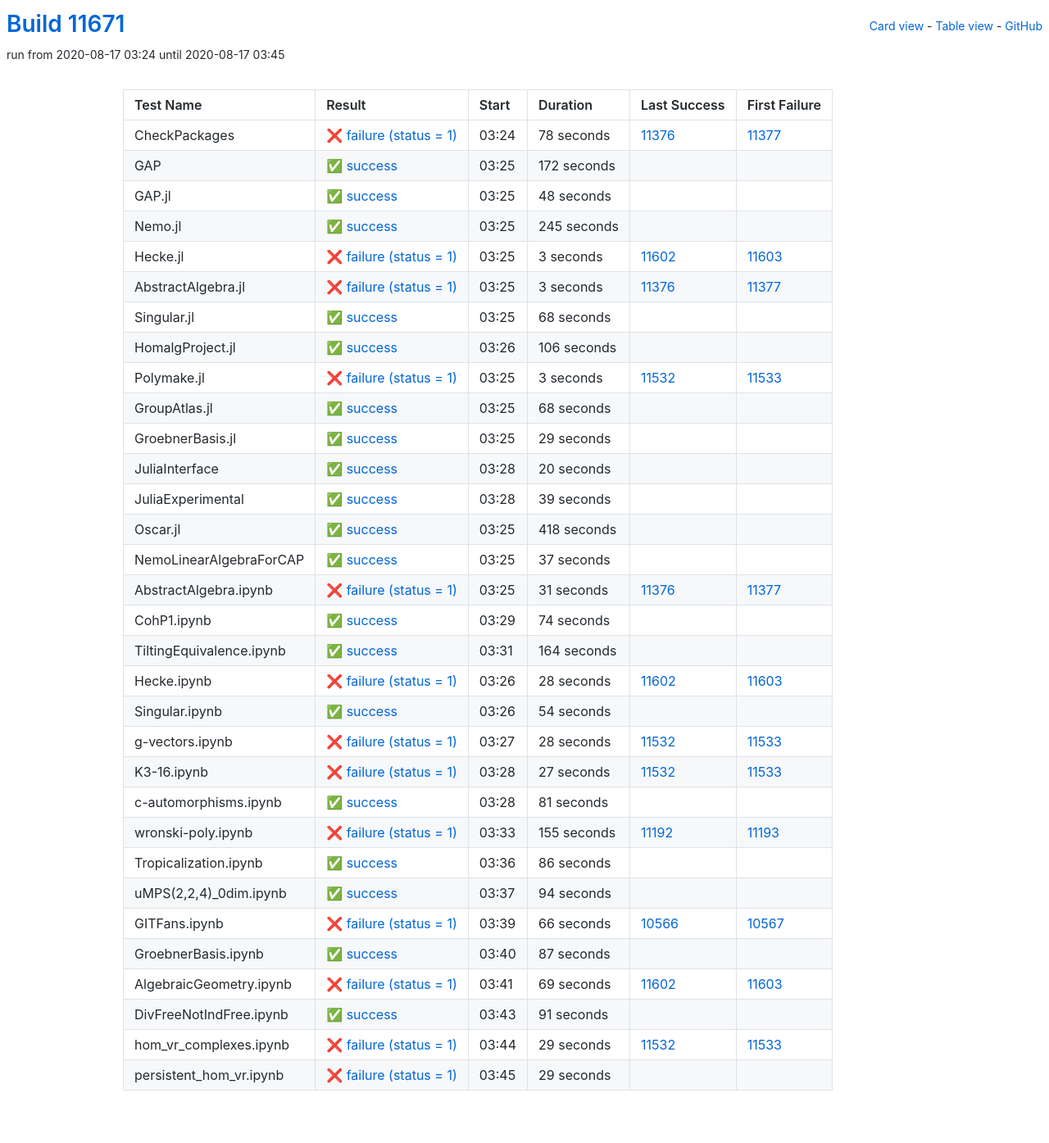
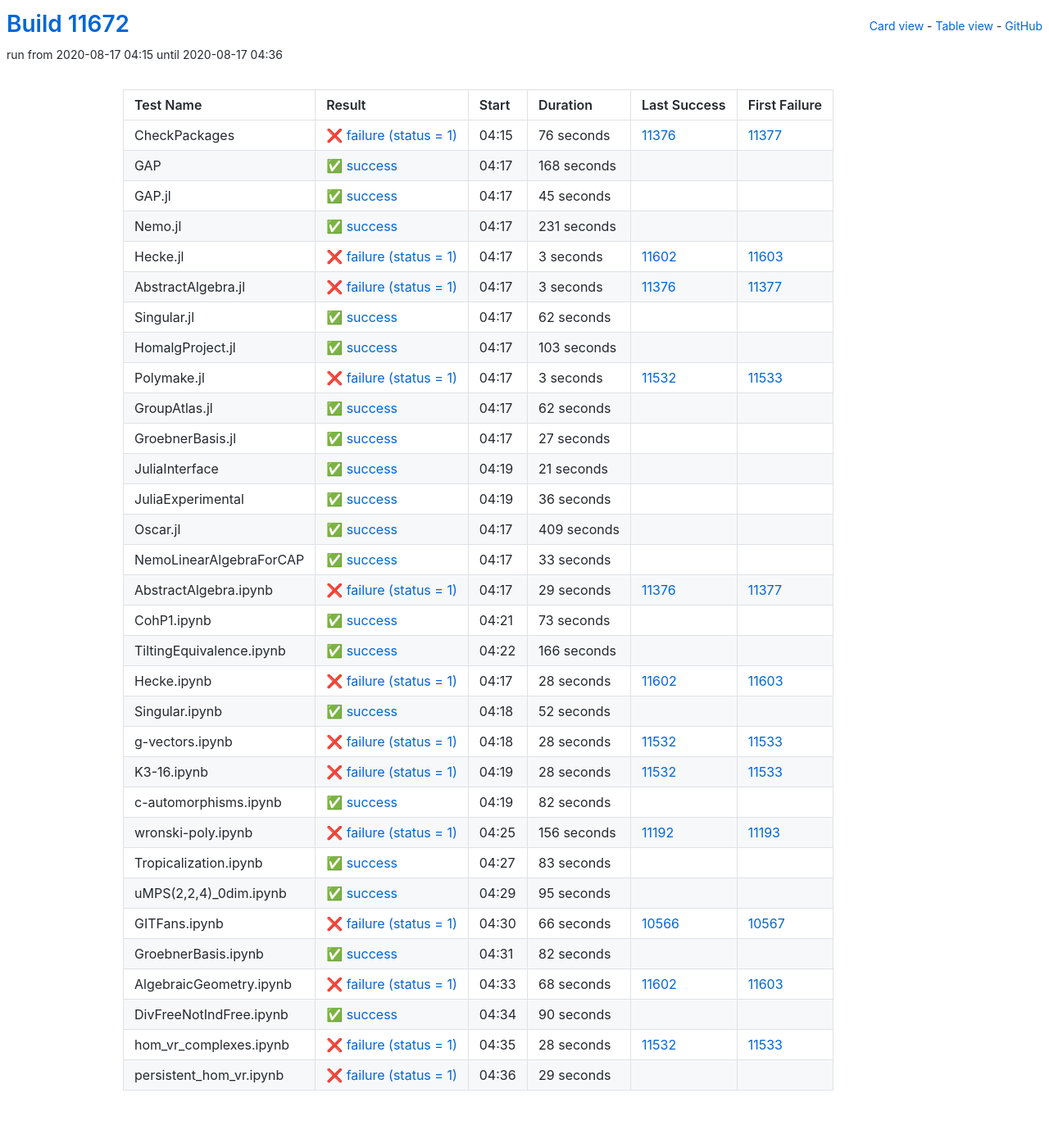
Before and after one commit to oscar-system/oscar-ci-status, a Jekyll site: the page built from table.html, in a window 1280 px wide. Shown: the whole page at 82% size. Built offline with Jekyll 4.4.1, drawn with Linux system fonts in a browser that asks for light colours.

Commit message:
Build #11672

```diff
--- a/_data/ci.yml
+++ b/_data/ci.yml
@@ -1,6 +1,6 @@
 ---
-build: 11671
-build_url: https://oscarci.mathematik.uni-kl.de/job/oscar/11671/
+build: 11672
+build_url: https://oscarci.mathematik.uni-kl.de/job/oscar/11672/
 job: oscar
 organization: oscar-system
 repo: oscar-ci-status
@@ -8,56 +8,56 @@
 tests:
 - name: CheckPackages
   id: checkpackages
-  log: https://oscarci.mathematik.uni-kl.de/job/oscar/11671/artifact/logs/build-11671/CheckPackages.log
-  start: 2020-08-17 03:24
+  log: https://oscarci.mathematik.uni-kl.de/job/oscar/11672/artifact/logs/build-11672/CheckPackages.log
+  start: 2020-08-17 04:15
   success: false
   exitcode: 1
   status: failure
-  duration: 78
+  duration: 76
   last_success: 11376
   last_success_url: https://oscarci.mathematik.uni-kl.de/job/oscar/11376/
   first_failure: 11377
   first_failure_url: https://oscarci.mathematik.uni-kl.de/job/oscar/11377/
 - name: GAP
   id: gap
-  log: https://oscarci.mathematik.uni-kl.de/job/oscar/11671/artifact/logs/build-11671/GAP.log
-  start: 2020-08-17 03:25
+  log: https://oscarci.mathematik.uni-kl.de/job/oscar/11672/artifact/logs/build-11672/GAP.log
+  start: 2020-08-17 04:17
   success: true
   exitcode: 0
   status: success
-  duration: 172
+  duration: 168
   last_success: false
   last_success_url:
   first_failure: false
   first_failure_url:
 - name: GAP.jl
   id: gap-jl
-  log: https://oscarci.mathematik.uni-kl.de/job/oscar/11671/artifact/logs/build-11671/GAP.jl.log
-  start: 2020-08-17 03:25
+  log: https://oscarci.mathematik.uni-kl.de/job/oscar/11672/artifact/logs/build-11672/GAP.jl.log
+  start: 2020-08-17 04:17
   success: true
   exitcode: 0
   status: success
-  duration: 48
+  duration: 45
   last_success: false
   last_success_url:
   first_failure: false
   first_failure_url:
 - name: Nemo.jl
   id: nemo-jl
-  log: https://oscarci.mathematik.uni-kl.de/job/oscar/11671/artifact/logs/build-11671/Nemo.jl.log
-  start: 2020-08-17 03:25
+  log: https://oscarci.mathematik.uni-kl.de/job/oscar/11672/artifact/logs/build-11672/Nemo.jl.log
+  start: 2020-08-17 04:17
   success: true
   exitcode: 0
   status: success
-  duration: 245
+  duration: 231
   last_success: false
   last_success_url:
   first_failure: false
   first_failure_url:
 - name: Hecke.jl
   id: hecke-jl
-  log: https://oscarci.mathematik.uni-kl.de/job/oscar/11671/artifact/logs/build-11671/Hecke.jl.log
-  start: 2020-08-17 03:25
+  log: https://oscarci.mathematik.uni-kl.de/job/oscar/11672/artifact/logs/build-11672/Hecke.jl.log
+  start: 2020-08-17 04:17
   success: false
   exitcode: 1
   status: failure
@@ -68,8 +68,8 @@
   first_failure_url: https://oscarci.mathematik.uni-kl.de/job/oscar/11603/
 - name: AbstractAlgebra.jl
   id: abstractalgebra-jl
-  log: https://oscarci.mathematik.uni-kl.de/job/oscar/11671/artifact/logs/build-11671/AbstractAlgebra.jl.log
-  start: 2020-08-17 03:25
+  log: https://oscarci.mathematik.uni-kl.de/job/oscar/11672/artifact/logs/build-11672/AbstractAlgebra.jl.log
+  start: 2020-08-17 04:17
   success: false
   exitcode: 1
   status: failure
@@ -80,32 +80,32 @@
   first_failure_url: https://oscarci.mathematik.uni-kl.de/job/oscar/11377/
 - name: Singular.jl
   id: singular-jl
-  log: https://oscarci.mathematik.uni-kl.de/job/oscar/11671/artifact/logs/build-11671/Singular.jl.log
-  start: 2020-08-17 03:25
+  log: https://oscarci.mathematik.uni-kl.de/job/oscar/11672/artifact/logs/build-11672/Singular.jl.log
+  start: 2020-08-17 04:17
   success: true
   exitcode: 0
   status: success
-  duration: 68
+  duration: 62
   last_success: false
   last_success_url:
   first_failure: false
   first_failure_url:
 - name: HomalgProject.jl
   id: homalgproject-jl
-  log: https://oscarci.mathematik.uni-kl.de/job/oscar/11671/artifact/logs/build-11671/HomalgProject.jl.log
-  start: 2020-08-17 03:26
+  log: https://oscarci.mathematik.uni-kl.de/job/oscar/11672/artifact/logs/build-11672/HomalgProject.jl.log
+  start: 2020-08-17 04:17
   success: true
   exitcode: 0
   status: success
-  duration: 106
+  duration: 103
   last_success: false
   last_success_url:
   first_failure: false
   first_failure_url:
 - name: Polymake.jl
   id: polymake-jl
-  log: https://oscarci.mathematik.uni-kl.de/job/oscar/11671/artifact/logs/build-11671/Polymake.jl.log
-  start: 2020-08-17 03:25
+  log: https://oscarci.mathematik.uni-kl.de/job/oscar/11672/artifact/logs/build-11672/Polymake.jl.log
+  start: 2020-08-17 04:17
   success: false
   exitcode: 1
   status: failure
@@ -116,116 +116,116 @@
   first_failure_url: https://oscarci.mathematik.uni-kl.de/job/oscar/11533/
 - name: GroupAtlas.jl
   id: groupatlas-jl
-  log: https://oscarci.mathematik.uni-kl.de/job/oscar/11671/artifact/logs/build-11671/GroupAtlas.jl.log
-  start: 2020-08-17 03:25
+  log: https://oscarci.mathematik.uni-kl.de/job/oscar/11672/artifact/logs/build-11672/GroupAtlas.jl.log
+  start: 2020-08-17 04:17
   success: true
   exitcode: 0
   status: success
-  duration: 68
+  duration: 62
   last_success: false
   last_success_url:
   first_failure: false
   first_failure_url:
 - name: GroebnerBasis.jl
   id: groebnerbasis-jl
-  log: https://oscarci.mathematik.uni-kl.de/job/oscar/11671/artifact/logs/build-11671/GroebnerBasis.jl.log
-  start: 2020-08-17 03:25
+  log: https://oscarci.mathematik.uni-kl.de/job/oscar/11672/artifact/logs/build-11672/GroebnerBasis.jl.log
+  start: 2020-08-17 04:17
   success: true
   exitcode: 0
   status: success
-  duration: 29
+  duration: 27
   last_success: false
   last_success_url:
   first_failure: false
   first_failure_url:
 - name: JuliaInterface
   id: juliainterface
-  log: https://oscarci.mathematik.uni-kl.de/job/oscar/11671/artifact/logs/build-11671/JuliaInterface.log
-  start: 2020-08-17 03:28
+  log: https://oscarci.mathematik.uni-kl.de/job/oscar/11672/artifact/logs/build-11672/JuliaInterface.log
+  start: 2020-08-17 04:19
   success: true
   exitcode: 0
   status: success
-  duration: 20
+  duration: 21
   last_success: false
   last_success_url:
   first_failure: false
   first_failure_url:
 - name: JuliaExperimental
   id: juliaexperimental
-  log: https://oscarci.mathematik.uni-kl.de/job/oscar/11671/artifact/logs/build-11671/JuliaExperimental.log
-  start: 2020-08-17 03:28
+  log: https://oscarci.mathematik.uni-kl.de/job/oscar/11672/artifact/logs/build-11672/JuliaExperimental.log
+  start: 2020-08-17 04:19
   success: true
   exitcode: 0
   status: success
-  duration: 39
+  duration: 36
   last_success: false
   last_success_url:
   first_failure: false
   first_failure_url:
 - name: Oscar.jl
   id: oscar-jl
-  log: https://oscarci.mathematik.uni-kl.de/job/oscar/11671/artifact/logs/build-11671/Oscar.jl.log
-  start: 2020-08-17 03:25
+  log: https://oscarci.mathematik.uni-kl.de/job/oscar/11672/artifact/logs/build-11672/Oscar.jl.log
+  start: 2020-08-17 04:17
   success: true
   exitcode: 0
   status: success
-  duration: 418
+  duration: 409
   last_success: false
   last_success_url:
   first_failure: false
   first_failure_url:
 - name: NemoLinearAlgebraForCAP
   id: nemolinearalgebraforcap
-  log: https://oscarci.mathematik.uni-kl.de/job/oscar/11671/artifact/logs/build-11671/NemoLinearAlgebraForCAP.log
-  start: 2020-08-17 03:25
+  log: https://oscarci.mathematik.uni-kl.de/job/oscar/11672/artifact/logs/build-11672/NemoLinearAlgebraForCAP.log
+  start: 2020-08-17 04:17
   success: true
   exitcode: 0
   status: success
-  duration: 37
+  duration: 33
   last_success: false
   last_success_url:
   first_failure: false
   first_failure_url:
 - name: AbstractAlgebra.ipynb
   id: abstractalgebra-ipynb
-  log: https://oscarci.mathematik.uni-kl.de/job/oscar/11671/artifact/logs/build-11671/AbstractAlgebra.ipynb.log
-  start: 2020-08-17 03:25
+  log: https://oscarci.mathematik.uni-kl.de/job/oscar/11672/artifact/logs/build-11672/AbstractAlgebra.ipynb.log
+  start: 2020-08-17 04:17
   success: false
   exitcode: 1
   status: failure
-  duration: 31
+  duration: 29
   last_success: 11376
   last_success_url: https://oscarci.mathematik.uni-kl.de/job/oscar/11376/
   first_failure: 11377
   first_failure_url: https://oscarci.mathematik.uni-kl.de/job/oscar/11377/
 - name: CohP1.ipynb
   id: cohp1-ipynb
-  log: https://oscarci.mathematik.uni-kl.de/job/oscar/11671/artifact/logs/build-11671/CohP1.ipynb.log
-  start: 2020-08-17 03:29
+  log: https://oscarci.mathematik.uni-kl.de/job/oscar/11672/artifact/logs/build-11672/CohP1.ipynb.log
+  start: 2020-08-17 04:21
   success: true
   exitcode: 0
   status: success
-  duration: 74
+  duration: 73
   last_success: false
   last_success_url:
   first_failure: false
   first_failure_url:
 - name: TiltingEquivalence.ipynb
   id: tiltingequivalence-ipynb
-  log: https://oscarci.mathematik.uni-kl.de/job/oscar/11671/artifact/logs/build-11671/TiltingEquivalence.ipynb.log
-  start: 2020-08-17 03:31
+  log: https://oscarci.mathematik.uni-kl.de/job/oscar/11672/artifact/logs/build-11672/TiltingEquivalence.ipynb.log
+  start: 2020-08-17 04:22
   success: true
   exitcode: 0
   status: success
-  duration: 164
+  duration: 166
   last_success: false
   last_success_url:
   first_failure: false
   first_failure_url:
 - name: Hecke.ipynb
   id: hecke-ipynb
-  log: https://oscarci.mathematik.uni-kl.de/job/oscar/11671/artifact/logs/build-11671/Hecke.ipynb.log
-  start: 2020-08-17 03:26
+  log: https://oscarci.mathematik.uni-kl.de/job/oscar/11672/artifact/logs/build-11672/Hecke.ipynb.log
+  start: 2020-08-17 04:17
   success: false
   exitcode: 1
   status: failure
@@ -236,20 +236,20 @@
   first_failure_url: https://oscarci.mathematik.uni-kl.de/job/oscar/11603/
 - name: Singular.ipynb
   id: singular-ipynb
-  log: https://oscarci.mathematik.uni-kl.de/job/oscar/11671/artifact/logs/build-11671/Singular.ipynb.log
-  start: 2020-08-17 03:26
+  log: https://oscarci.mathematik.uni-kl.de/job/oscar/11672/artifact/logs/build-11672/Singular.ipynb.log
+  start: 2020-08-17 04:18
   success: true
   exitcode: 0
   status: success
-  duration: 54
+  duration: 52
   last_success: false
   last_success_url:
   first_failure: false
   first_failure_url:
 - name: g-vectors.ipynb
   id: g-vectors-ipynb
-  log: https://oscarci.mathematik.uni-kl.de/job/oscar/11671/artifact/logs/build-11671/g-vectors.ipynb.log
-  start: 2020-08-17 03:27
+  log: https://oscarci.mathematik.uni-kl.de/job/oscar/11672/artifact/logs/build-11672/g-vectors.ipynb.log
+  start: 2020-08-17 04:18
   success: false
   exitcode: 1
   status: failure
@@ -260,68 +260,68 @@
   first_failure_url: https://oscarci.mathematik.uni-kl.de/job/oscar/11533/
 - name: K3-16.ipynb
   id: k3-16-ipynb
-  log: https://oscarci.mathematik.uni-kl.de/job/oscar/11671/artifact/logs/build-11671/K3-16.ipynb.log
-  start: 2020-08-17 03:28
+  log: https://oscarci.mathematik.uni-kl.de/job/oscar/11672/artifact/logs/build-11672/K3-16.ipynb.log
+  start: 2020-08-17 04:19
   success: false
   exitcode: 1
   status: failure
-  duration: 27
+  duration: 28
   last_success: 11532
   last_success_url: https://oscarci.mathematik.uni-kl.de/job/oscar/11532/
   first_failure: 11533
   first_failure_url: https://oscarci.mathematik.uni-kl.de/job/oscar/11533/
 - name: c-automorphisms.ipynb
   id: c-automorphisms-ipynb
-  log: https://oscarci.mathematik.uni-kl.de/job/oscar/11671/artifact/logs/build-11671/c-automorphisms.ipynb.log
-  start: 2020-08-17 03:28
+  log: https://oscarci.mathematik.uni-kl.de/job/oscar/11672/artifact/logs/build-11672/c-automorphisms.ipynb.log
+  start: 2020-08-17 04:19
   success: true
   exitcode: 0
   status: success
-  duration: 81
+  duration: 82
   last_success: false
   last_success_url:
   first_failure: false
   first_failure_url:
 - name: wronski-poly.ipynb
   id: wronski-poly-ipynb
-  log: https://oscarci.mathematik.uni-kl.de/job/oscar/11671/artifact/logs/build-11671/wronski-poly.ipynb.log
-  start: 2020-08-17 03:33
+  log: https://oscarci.mathematik.uni-kl.de/job/oscar/11672/artifact/logs/build-11672/wronski-poly.ipynb.log
+  start: 2020-08-17 04:25
   success: false
   exitcode: 1
   status: failure
-  duration: 155
+  duration: 156
   last_success: 11192
   last_success_url: https://oscarci.mathematik.uni-kl.de/job/oscar/11192/
   first_failure: 11193
   first_failure_url: https://oscarci.mathematik.uni-kl.de/job/oscar/11193/
 - name: Tropicalization.ipynb
   id: tropicalization-ipynb
-  log: https://oscarci.mathematik.uni-kl.de/job/oscar/11671/artifact/logs/build-11671/Tropicalization.ipynb.log
-  start: 2020-08-17 03:36
+  log: https://oscarci.mathematik.uni-kl.de/job/oscar/11672/artifact/logs/build-11672/Tropicalization.ipynb.log
+  start: 2020-08-17 04:27
   success: true
   exitcode: 0
   status: success
-  duration: 86
+  duration: 83
   last_success: false
   last_success_url:
   first_failure: false
   first_failure_url:
 - name: uMPS(2,2,4)_0dim.ipynb
   id: umps-2-2-4-0dim-ipynb
-  log: https://oscarci.mathematik.uni-kl.de/job/oscar/11671/artifact/logs/build-11671/uMPS-2-2-4-_0dim.ipynb.log
-  start: 2020-08-17 03:37
+  log: https://oscarci.mathematik.uni-kl.de/job/oscar/11672/artifact/logs/build-11672/uMPS-2-2-4-_0dim.ipynb.log
+  start: 2020-08-17 04:29
   success: true
   exitcode: 0
   status: success
-  duration: 94
+  duration: 95
   last_success: false
   last_success_url:
   first_failure: false
   first_failure_url:
 - name: GITFans.ipynb
   id: gitfans-ipynb
-  log: https://oscarci.mathematik.uni-kl.de/job/oscar/11671/artifact/logs/build-11671/GITFans.ipynb.log
-  start: 2020-08-17 03:39
+  log: https://oscarci.mathematik.uni-kl.de/job/oscar/11672/artifact/logs/build-11672/GITFans.ipynb.log
+  start: 2020-08-17 04:30
   success: false
   exitcode: 1
   status: failure
@@ -332,56 +332,56 @@
   first_failure_url: https://oscarci.mathematik.uni-kl.de/job/oscar/10567/
 - name: GroebnerBasis.ipynb
   id: groebnerbasis-ipynb
-  log: https://oscarci.mathematik.uni-kl.de/job/oscar/11671/artifact/logs/build-11671/GroebnerBasis.ipynb.log
-  start: 2020-08-17 03:40
+  log: https://oscarci.mathematik.uni-kl.de/job/oscar/11672/artifact/logs/build-11672/GroebnerBasis.ipynb.log
+  start: 2020-08-17 04:31
   success: true
   exitcode: 0
   status: success
-  duration: 87
+  duration: 82
   last_success: false
   last_success_url:
   first_failure: false
   first_failure_url:
 - name: AlgebraicGeometry.ipynb
   id: algebraicgeometry-ipynb
-  log: https://oscarci.mathematik.uni-kl.de/job/oscar/11671/artifact/logs/build-11671/AlgebraicGeometry.ipynb.log
-  start: 2020-08-17 03:41
+  log: https://oscarci.mathematik.uni-kl.de/job/oscar/11672/artifact/logs/build-11672/AlgebraicGeometry.ipynb.log
+  start: 2020-08-17 04:33
   success: false
   exitcode: 1
   status: failure
-  duration: 69
+  duration: 68
   last_success: 11602
   last_success_url: https://oscarci.mathematik.uni-kl.de/job/oscar/11602/
   first_failure: 11603
   first_failure_url: https://oscarci.mathematik.uni-kl.de/job/oscar/11603/
 - name: DivFreeNotIndFree.ipynb
   id: divfreenotindfree-ipynb
-  log: https://oscarci.mathematik.uni-kl.de/job/oscar/11671/artifact/logs/build-11671/DivFreeNotIndFree.ipynb.log
-  start: 2020-08-17 03:43
+  log: https://oscarci.mathematik.uni-kl.de/job/oscar/11672/artifact/logs/build-11672/DivFreeNotIndFree.ipynb.log
+  start: 2020-08-17 04:34
   success: true
   exitcode: 0
   status: success
-  duration: 91
+  duration: 90
   last_success: false
   last_success_url:
   first_failure: false
   first_failure_url:
 - name: hom_vr_complexes.ipynb
   id: hom-vr-complexes-ipynb
-  log: https://oscarci.mathematik.uni-kl.de/job/oscar/11671/artifact/logs/build-11671/hom_vr_complexes.ipynb.log
-  start: 2020-08-17 03:44
+  log: https://oscarci.mathematik.uni-kl.de/job/oscar/11672/artifact/logs/build-11672/hom_vr_complexes.ipynb.log
+  start: 2020-08-17 04:35
   success: false
   exitcode: 1
   status: failure
-  duration: 29
+  duration: 28
   last_success: 11532
   last_success_url: https://oscarci.mathematik.uni-kl.de/job/oscar/11532/
   first_failure: 11533
   first_failure_url: https://oscarci.mathematik.uni-kl.de/job/oscar/11533/
 - name: persistent_hom_vr.ipynb
   id: persistent-hom-vr-ipynb
-  log: https://oscarci.mathematik.uni-kl.de/job/oscar/11671/artifact/logs/build-11671/persistent_hom_vr.ipynb.log
-  start: 2020-08-17 03:45
+  log: https://oscarci.mathematik.uni-kl.de/job/oscar/11672/artifact/logs/build-11672/persistent_hom_vr.ipynb.log
+  start: 2020-08-17 04:36
   success: false
   exitcode: 1
   status: failure
```
Also changed, not shown: README.md.
